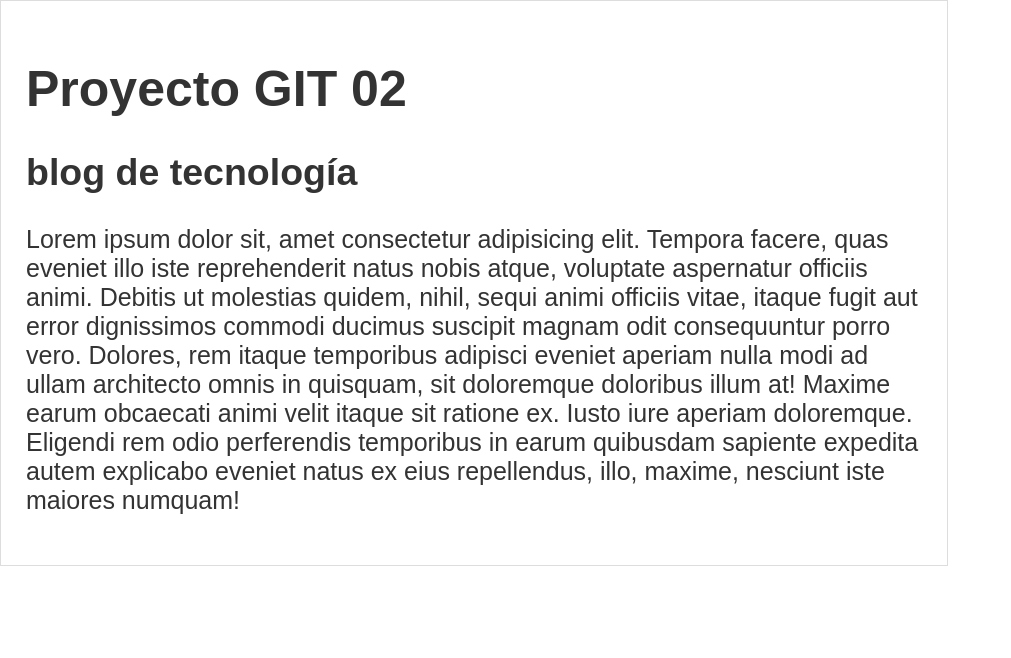
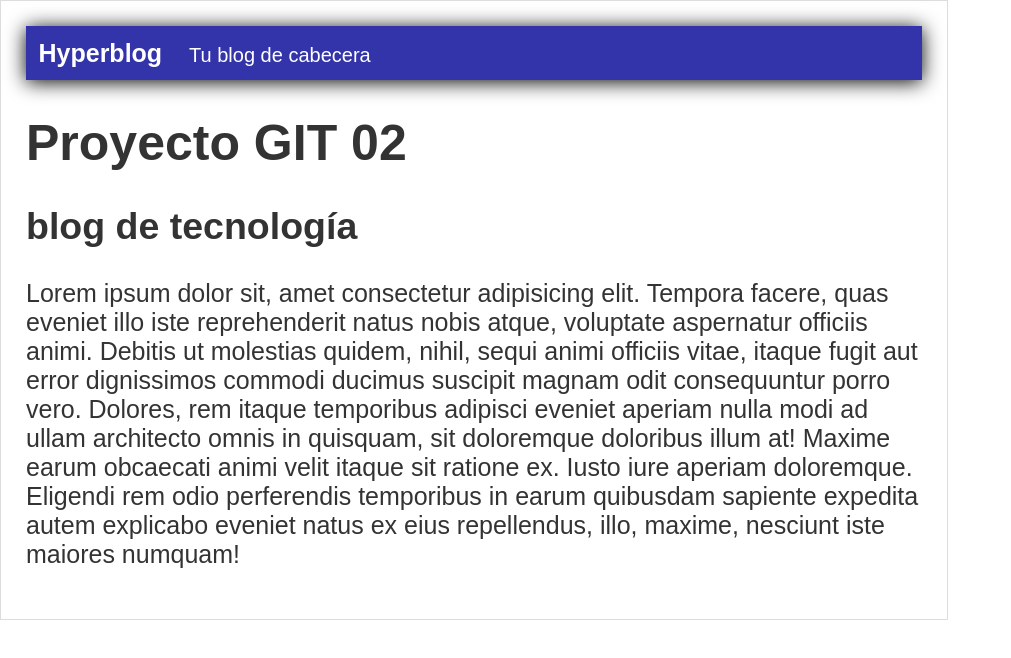
Before and after one commit to JairGuerra/530B_ProyrctoGit02, a plain HTML site: page index.html in a window 1280 px wide. Shown: the whole page, without its empty margins (0-1011 px from the left). Drawn offline with Linux system fonts and the light colour scheme.

Commit message:
arreglo header y tagline

```diff
--- a/index.html
+++ b/index.html
@@ -8,6 +8,12 @@
 </head>
 <body>
     <div id="container">
+        <div id="header">
+            Hyperblog
+            <span id="tagline">
+                Tu blog de cabecera
+            </span>
+        </div>
         <h1>Proyecto GIT 02</h1>
         <div id="post">
             <h2>blog de tecnología</h2>
--- a/styles.css
+++ b/styles.css
@@ -7,6 +7,22 @@ body{
     padding: 0px;
 }
 
+#header{
+    background: #33a;
+    box-shadow: 0px 2px 20px 0px black;
+    color: white;
+    font-weight: bold;
+    margin: 0px;
+    padding: 0.5em;
+}
+
+#header #tagline{
+    padding: 0 0 0 1em;
+    font-weight: normal;
+    font-size: 0.8em;
+}
+
+
 #container{
     width: 70%;
     padding: 1em;
```
